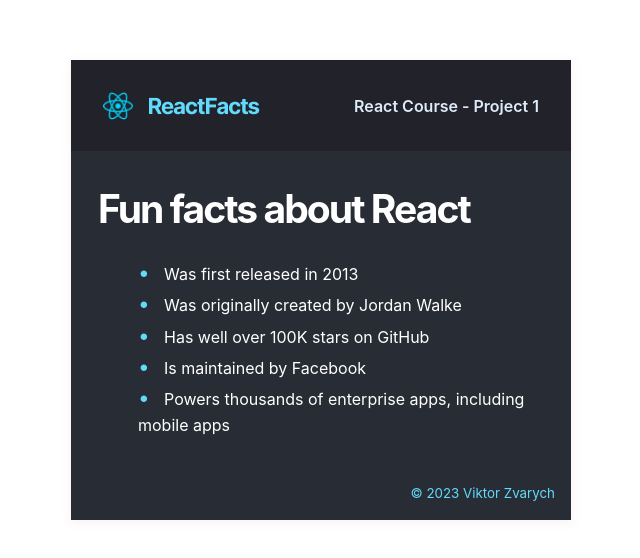
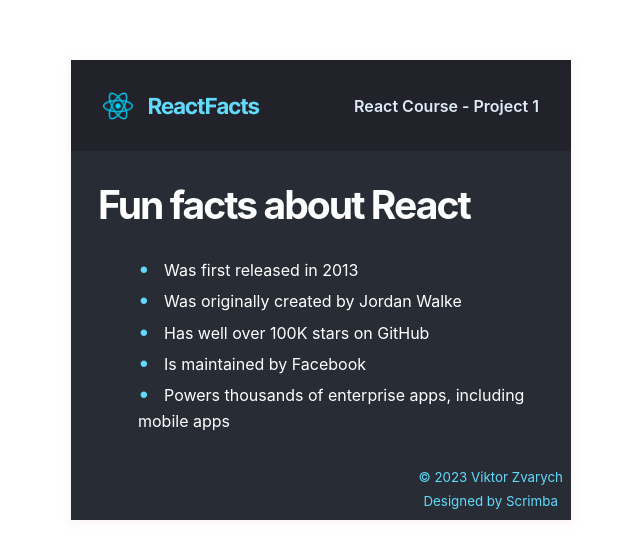
Before and after one commit to ViktorZvarych/static, a React (Vite) app: page / in a window 1280 px wide. Shown: the part 110-668 px from the top of the page, without its empty margins (319-959 px from the left). Built offline with nearby package versions, Linux system fonts and the light colour scheme; a web font is replaced by a local one.

Commit message:
add footer styles

```diff
--- a/src/Components/Footer/Footer.jsx
+++ b/src/Components/Footer/Footer.jsx
@@ -4,6 +4,7 @@
     return (
         <div className={styles.footer}>
             <p><small>© 2023 Viktor Zvarych</small></p>
+            <p><small>Designed by Scrimba</small></p>
         </div>
     )
 }
--- a/src/Components/Footer/footer.module.css
+++ b/src/Components/Footer/footer.module.css
@@ -1,5 +1,9 @@
 .footer {
     align-self: flex-end;
-    margin-right: 1rem;
+    margin: 0.5rem;
     color: #61DAFB;
 }
+
+p {
+    margin: 0;
+}
```
